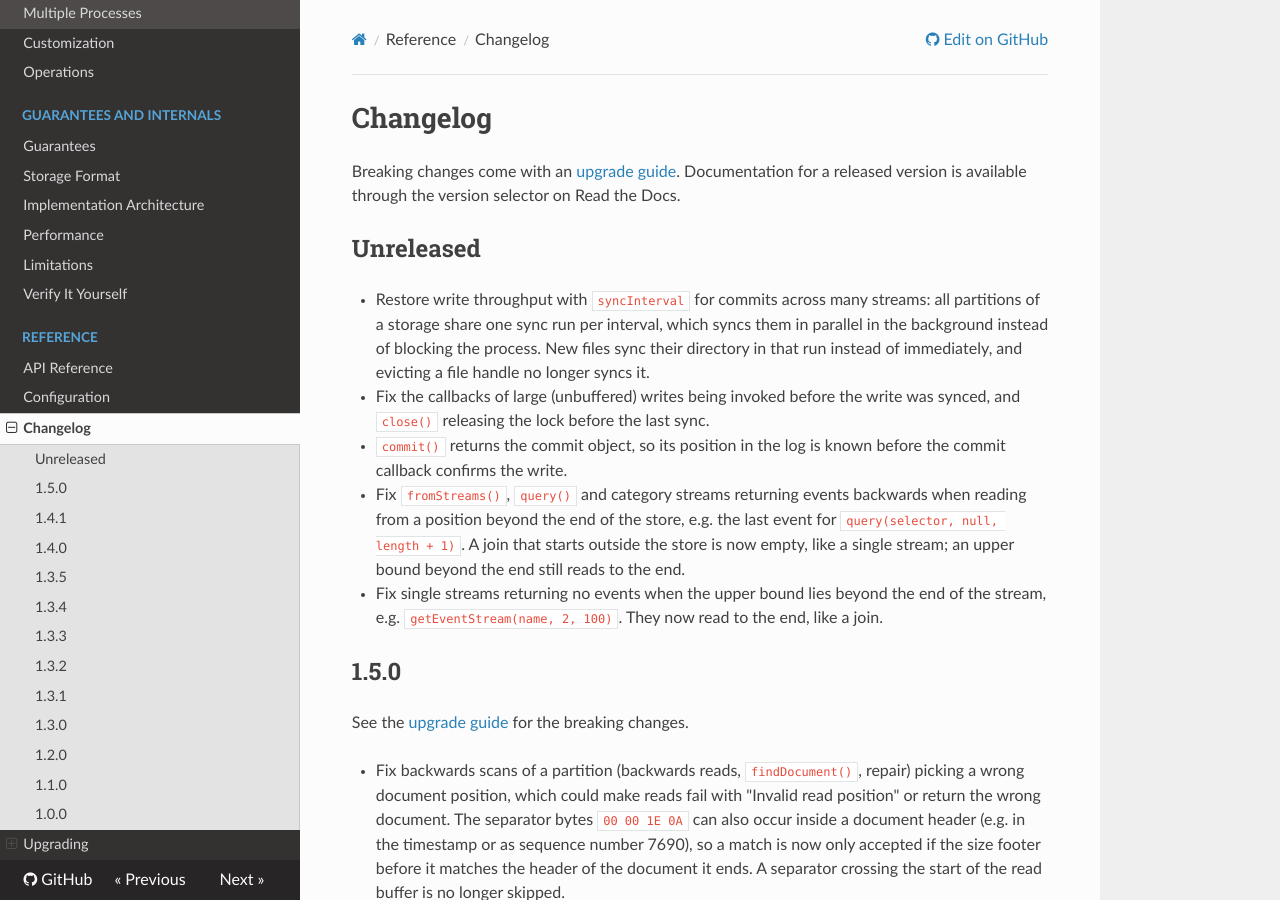
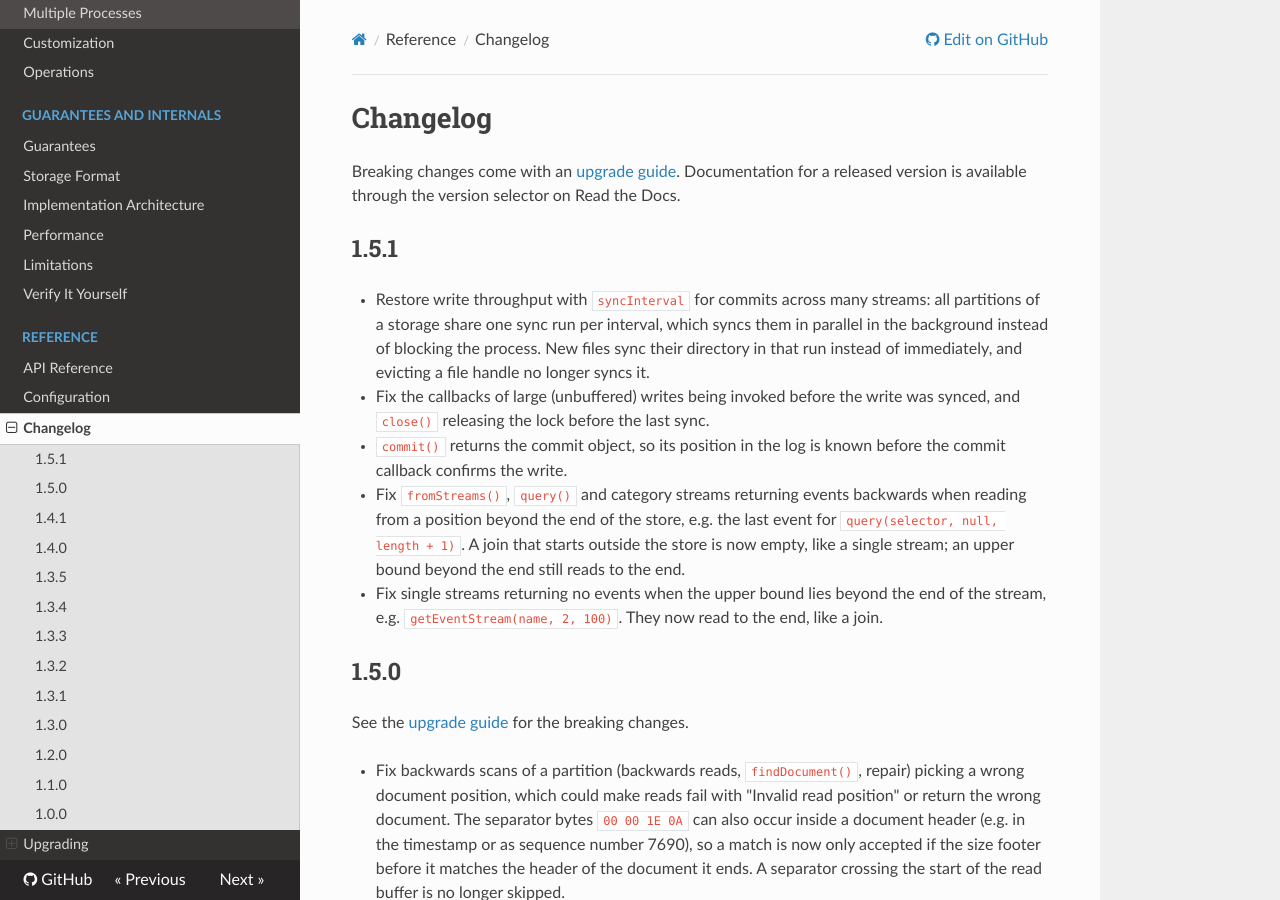
Before and after one commit to albe/node-event-storage, an MkDocs documentation site: the page built from docs/changelog.md, in a window 1280 px wide and 900 px high. Built offline with MkDocs 1.6.1, drawn with Linux system fonts in a browser that asks for light colours; nearby versions of some CDN libraries.

Commit message:
Release 1.5.1
Bump the version and turn the Unreleased changelog section into 1.5.1.

Co-Authored-By: Claude Opus 5.5 <noreply@anthropic.com>
Claude-Session: https://claude.ai/code/session_01LShbU7xTrfrfUSZAEZavUg

```diff
--- a/docs/changelog.md
+++ b/docs/changelog.md
@@ -2,7 +2,7 @@
 
 Breaking changes come with an [upgrade guide](upgrading/index.md). Documentation for a released version is available through the version selector on Read the Docs.
 
-## Unreleased
+## 1.5.1
 
 - Restore write throughput with `syncInterval` for commits across many streams: all partitions of a storage share one sync run per interval, which syncs them in parallel in the background instead of blocking the process. New files sync their directory in that run instead of immediately, and evicting a file handle no longer syncs it.
 - Fix the callbacks of large (unbuffered) writes being invoked before the write was synced, and `close()` releasing the lock before the last sync.
--- a/package.json
+++ b/package.json
@@ -1,6 +1,6 @@
 {
   "name": "event-storage",
-  "version": "1.5.0",
+  "version": "1.5.1",
   "type": "module",
   "description": "An optimized embedded event store for node.js",
   "keywords": [
```
Also changed, not shown: 1 other file.
